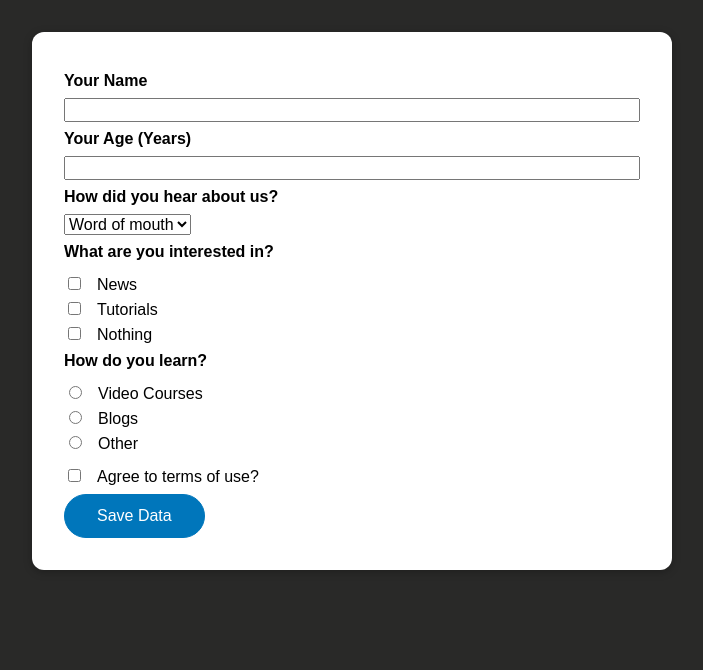
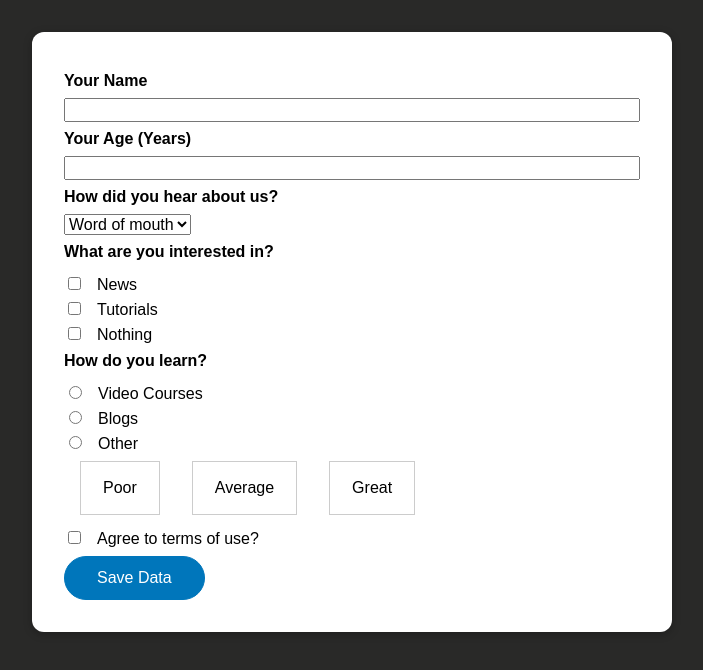
Before and after one commit to AbeJitsu/forms-01-starting-setup, a Vue app: page / in a window 1280 px wide. Shown: the top 670 px of the page, without its empty margins (288-991 px from the left). Built offline with nearby package versions, Linux system fonts and the light colour scheme.

Commit message:
Add RatingControl component to TheForm.vue

```diff
--- /dev/null
+++ b/src/components/RatingControl.vue
@@ -0,0 +1,65 @@
+<template>
+  <ul>
+    <li :class="{ active: activeOption === 'poor' }">
+      <button type="button" @click="activate('poor')">Poor</button>
+    </li>
+    <li :class="{ active: activeOption === 'average' }">
+      <button type="button" @click="activate('average')">Average</button>
+    </li>
+    <li :class="{ active: activeOption === 'great' }">
+      <button type="button" @click="activate('great')">Great</button>
+    </li>
+  </ul>
+</template>
+
+<script>
+export default {
+  data() {
+    return {
+      activeOption: null,
+    };
+  },
+  methods: {
+    activate(option) {
+      this.activeOption = option;
+    },
+  },
+};
+</script>
+
+<style scoped>
+.active {
+  border-color: purple;
+}
+
+.active button {
+  color: purple;
+}
+
+.active button {
+  color: purple;
+}
+
+ul {
+  list-style: none;
+  margin: 0.5rem 0;
+  padding: 0;
+  display: flex;
+}
+
+li {
+  margin: 0 1rem;
+  border: 1px solid #ccc;
+  padding: 1rem;
+  display: flex;
+  justify-content: center;
+  align-items: center;
+}
+
+button {
+  font: inherit;
+  border: none;
+  background-color: transparent;
+  cursor: pointer;
+}
+</style>
--- a/src/components/TheForm.vue
+++ b/src/components/TheForm.vue
@@ -96,6 +96,9 @@
       </div>
     </div>
     <div class="form-control">
+      <rating-control></rating-control>
+    </div>
+    <div class="form-control">
       <input
         type="checkbox"
         id="confirm-terms"
@@ -111,7 +114,12 @@
 </template>
 
 <script>
+import RatingControl from './RatingControl.vue';
+
 export default {
+  components: {
+    RatingControl,
+  },
   data() {
     return {
       userName: '',
```
